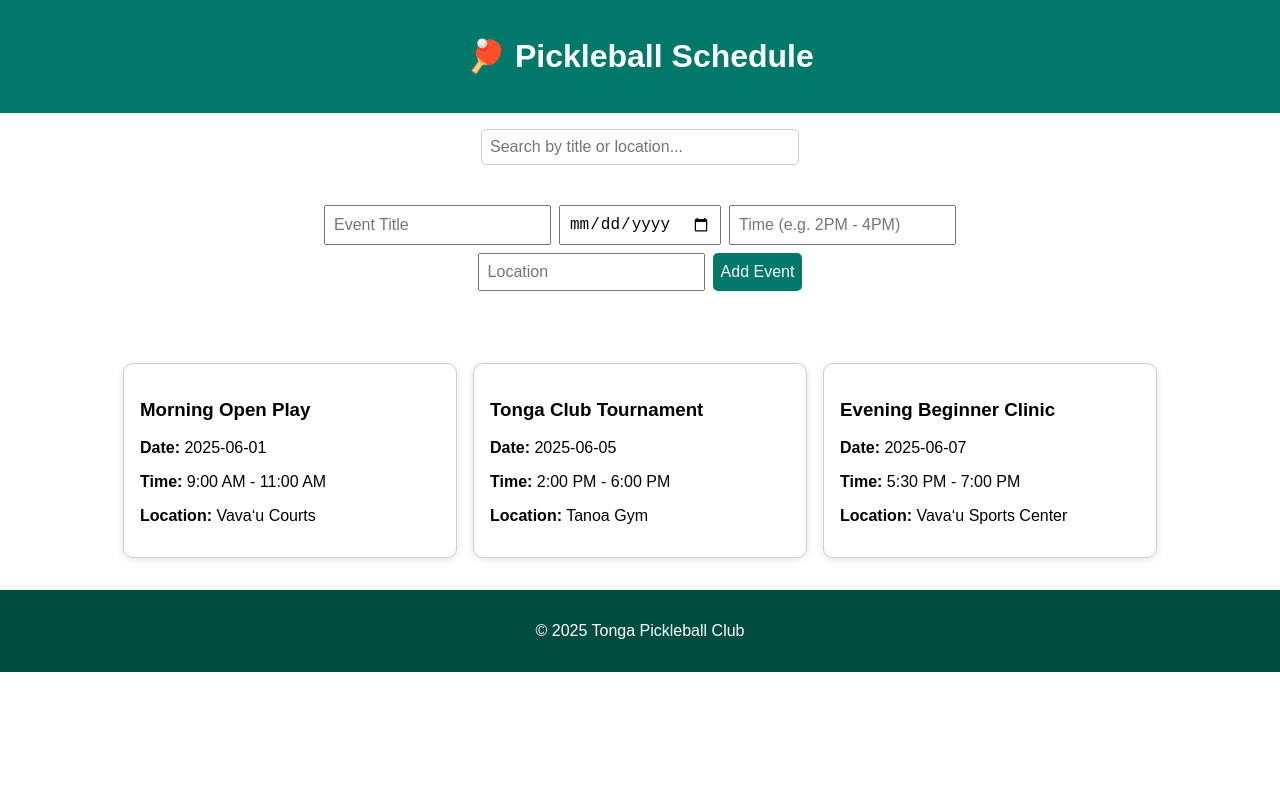
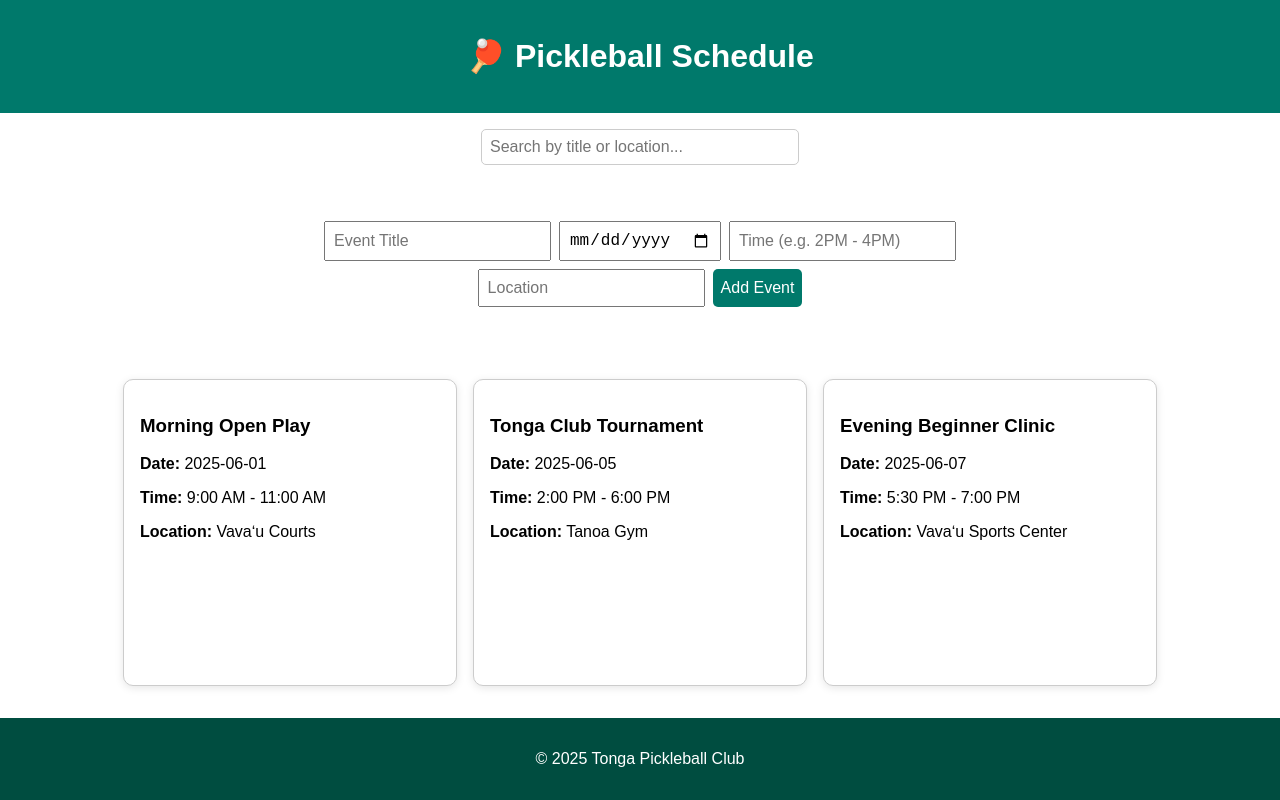
Before and after one commit to lataheanga98/react-frontend-project, a React (Create React App) app in the folder pickleball-schedule-app/: page / in a window 1280 px wide. Built offline with nearby package versions, Linux system fonts and the light colour scheme.

Commit message:
Added css for the main webpage

```diff
--- a/pickleball-schedule-app/src/App.css
+++ b/pickleball-schedule-app/src/App.css
@@ -63,3 +63,17 @@ footer {
   background-color: #004d40;
   color: white;
 }
+html, body, #root {
+  height: 100%;
+  margin: 0;
+  padding: 0;
+}
+
+.App {
+  min-height: 100%;
+  display: flex;
+  flex-direction: column;
+}
+main {
+  flex: 1;
+}
```
